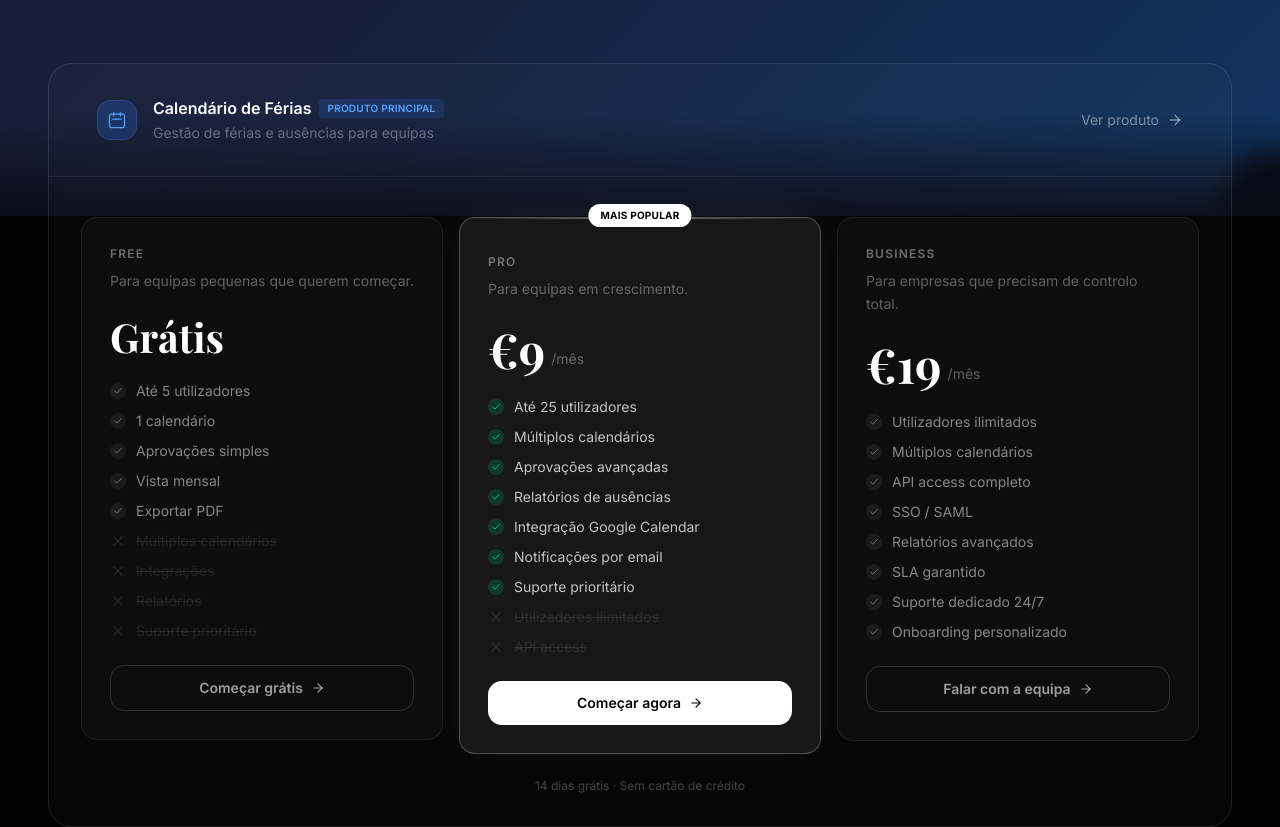
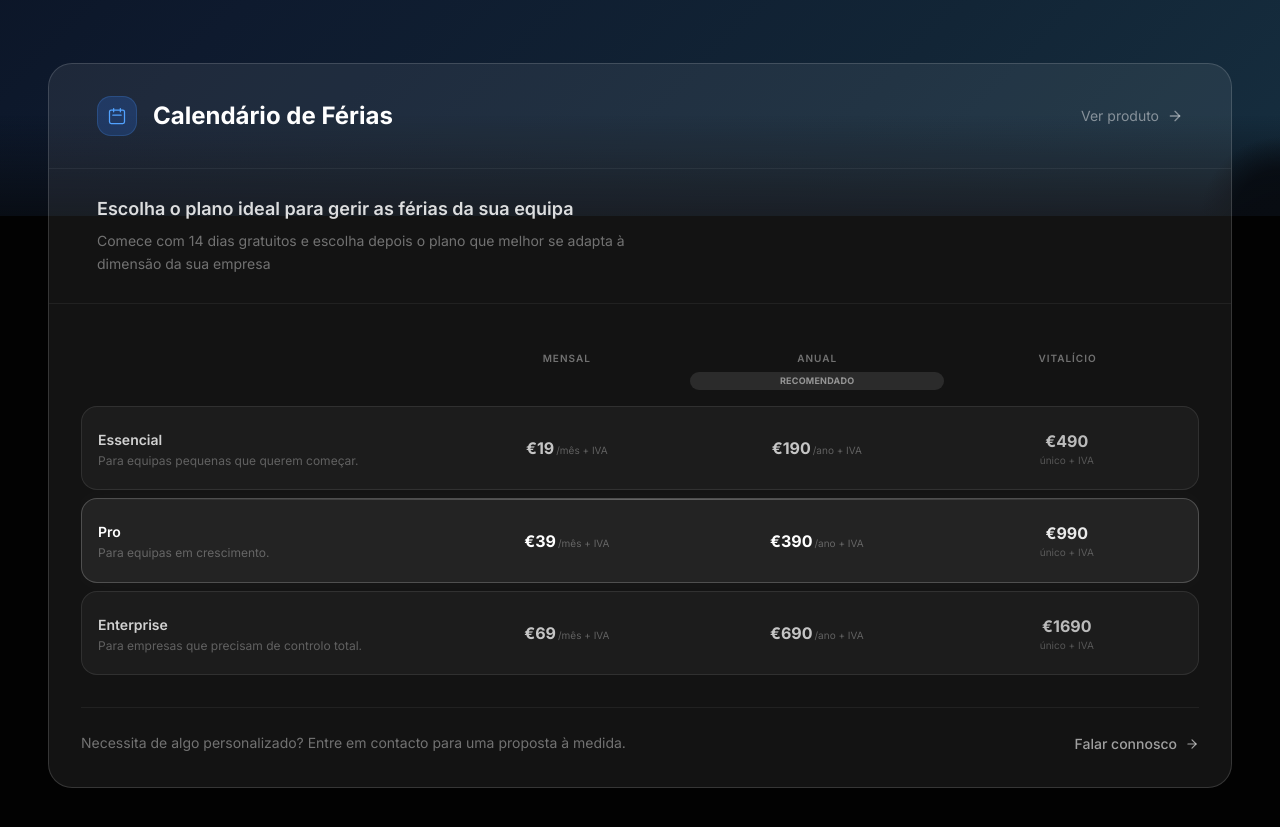
Before and after one commit to Saintz324/FRPC-softwares, a Next.js app: page /pricing in a window 1280 px wide. Shown: the part 584-1411 px from the top of the page. Built offline with nearby package versions, Linux system fonts and the light colour scheme.

Commit message:
desculpa edu

```diff
--- a/app/pricing/page.tsx
+++ b/app/pricing/page.tsx
@@ -21,8 +21,8 @@ const T = {
     monthly: 'Mensal',
     yearly: 'Anual',
     save: 'Poupa 2 meses',
-    perMonth: '/mês',
-    perYear: '/ano',
+    perMonth: '/mês + IVA',
+    perYear: '/ano + IVA',
     free: 'Grátis',
     ctaFree: 'Começar grátis',
     ctaPro: 'Começar agora',
@@ -45,6 +45,10 @@ const T = {
     bottomDesc: 'Volumes elevados, integrações específicas ou requisitos enterprise — fala connosco.',
     bottomCta: 'Falar com a equipa',
     footerRights: 'Todos os direitos reservados.',
+    calendarSubtitle: 'Escolha o plano ideal para gerir as férias da sua equipa',
+    calendarSupport: 'Comece com 14 dias gratuitos e escolha depois o plano que melhor se adapta à dimensão da sua empresa',
+    calendarNote: 'Necessita de algo personalizado? Entre em contacto para uma proposta à medida.',
+    calendarNoteCta: 'Falar connosco',
     products: {
       calendar: {
         badge: 'Calendário de Férias',
@@ -53,23 +57,23 @@ const T = {
         url: '/produtos/calendario-de-ferias',
         plans: [
           {
-            name: 'Free',
-            price: { monthly: 0, yearly: 0 },
+            name: 'Essencial',
+            price: { monthly: 19, yearly: 190, lifetime: 490 },
             description: 'Para equipas pequenas que querem começar.',
             features: ['Até 5 utilizadores', '1 calendário', 'Aprovações simples', 'Vista mensal', 'Exportar PDF'],
             notIncluded: ['Múltiplos calendários', 'Integrações', 'Relatórios', 'Suporte prioritário'],
           },
           {
             name: 'Pro',
-            price: { monthly: 9, yearly: 90 },
+            price: { monthly: 39, yearly: 390, lifetime: 990 },
             description: 'Para equipas em crescimento.',
             popular: true,
             features: ['Até 25 utilizadores', 'Múltiplos calendários', 'Aprovações avançadas', 'Relatórios de ausências', 'Integração Google Calendar', 'Notificações por email', 'Suporte prioritário'],
             notIncluded: ['Utilizadores ilimitados', 'API access'],
           },
           {
-            name: 'Business',
-            price: { monthly: 19, yearly: 190 },
+            name: 'Enterprise',
+            price: { monthly: 69, yearly: 690, lifetime: 1690 },
             description: 'Para empresas que precisam de controlo total.',
             features: ['Utilizadores ilimitados', 'Múltiplos calendários', 'API access completo', 'SSO / SAML', 'Relatórios avançados', 'SLA garantido', 'Suporte dedicado 24/7', 'Onboarding personalizado'],
             notIncluded: [],
@@ -83,8 +87,8 @@ const T = {
         url: '/produtos/project-manager',
         plans: [
           {
-            name: 'Free',
-            price: { monthly: 0, yearly: 0 },
+            name: 'Essencial',
+            price: { monthly: 5, yearly: 50 },
             description: 'Para começar a organizar os teus projetos.',
             features: ['3 projetos', 'Até 5 utilizadores', 'Quadros Kanban', 'Vista de tarefas'],
             notIncluded: ['Projetos ilimitados', 'Relatórios', 'Integrações', 'Suporte prioritário'],
@@ -98,7 +102,7 @@ const T = {
             notIncluded: ['Utilizadores ilimitados', 'API access'],
           },
           {
-            name: 'Business',
+            name: 'Enterprise',
             price: { monthly: 25, yearly: 250 },
             description: 'Para empresas com controlo total.',
             features: ['Utilizadores ilimitados', 'Projetos ilimitados', 'API access completo', 'SSO / SAML', 'Relatórios avançados', 'SLA garantido', 'Suporte dedicado 24/7'],
@@ -117,8 +121,8 @@ const T = {
     monthly: 'Monthly',
     yearly: 'Yearly',
     save: 'Save 2 months',
-    perMonth: '/mo',
-    perYear: '/yr',
+    perMonth: '/mo + VAT',
+    perYear: '/yr + VAT',
     free: 'Free',
     ctaFree: 'Start for free',
     ctaPro: 'Get started',
@@ -141,6 +145,10 @@ const T = {
     bottomDesc: 'High volumes, specific integrations or enterprise requirements — get in touch.',
     bottomCta: 'Talk to the team',
     footerRights: 'All rights reserved.',
+    calendarSubtitle: 'Choose the ideal plan to manage your team\'s vacations',
+    calendarSupport: 'Start with a 14-day free trial and then choose the plan that best fits your company\'s size',
+    calendarNote: 'Need something custom? Get in touch for a tailored proposal.',
+    calendarNoteCta: 'Talk to us',
     products: {
       calendar: {
         badge: 'Vacation Schedule',
@@ -149,23 +157,23 @@ const T = {
         url: '/produtos/calendario-de-ferias',
         plans: [
           {
-            name: 'Free',
-            price: { monthly: 0, yearly: 0 },
+            name: 'Essential',
+            price: { monthly: 0, yearly: 0, lifetime: 0 },
             description: 'For small teams getting started.',
             features: ['Up to 5 users', '1 calendar', 'Simple approvals', 'Monthly view', 'PDF export'],
             notIncluded: ['Multiple calendars', 'Integrations', 'Reports', 'Priority support'],
           },
           {
             name: 'Pro',
-            price: { monthly: 9, yearly: 90 },
+            price: { monthly: 9, yearly: 90, lifetime: 249 },
             description: 'For growing teams.',
             popular: true,
             features: ['Up to 25 users', 'Multiple calendars', 'Advanced approvals', 'Absence reports', 'Google Calendar sync', 'Email notifications', 'Priority support'],
             notIncluded: ['Unlimited users', 'API access'],
           },
           {
-            name: 'Business',
-            price: { monthly: 19, yearly: 190 },
+            name: 'Enterprise',
+            price: { monthly: 19, yearly: 190, lifetime: 490 },
             description: 'For companies needing full control.',
             features: ['Unlimited users', 'Multiple calendars', 'Full API access', 'SSO / SAML', 'Advanced reports', 'Guaranteed SLA', 'Dedicated 24/7 support', 'Custom onboarding'],
             notIncluded: [],
@@ -179,8 +187,8 @@ const T = {
         url: '/produtos/project-manager',
         plans: [
           {
-            name: 'Free',
-            price: { monthly: 0, yearly: 0 },
+            name: 'Essential',
+            price: { monthly: 5, yearly: 50 },
             description: 'To start organizing your projects.',
             features: ['3 projects', 'Up to 5 users', 'Kanban boards', 'Task view'],
             notIncluded: ['Unlimited projects', 'Reports', 'Integrations', 'Priority support'],
@@ -207,7 +215,7 @@ const T = {
 }
 
 type Lang = 'pt' | 'en'
-type Plan = { name: string; price: { monthly: number; yearly: number }; description?: string; popular?: boolean; features: string[]; notIncluded: string[] }
+type Plan = { name: string; price: { monthly: number; yearly: number; lifetime?: number }; description?: string; popular?: boolean; features: string[]; notIncluded: string[] }
 
 // ─── Plan card ───────────────────────────────────────────────────────────────
 function PlanCard({ plan, yearly, lang, productUrl }: { plan: Plan; yearly: boolean; lang: Lang; productUrl?: string }) {
@@ -287,6 +295,104 @@ function PlanCard({ plan, yearly, lang, productUrl }: { plan: Plan; yearly: bool
             <ArrowRight className="w-3.5 h-3.5 group-hover:translate-x-0.5 transition-transform duration-200" />
           </MagneticButton>
         </Link>
+      </div>
+    </div>
+  )
+}
+
+// ─── Calendar pricing table ───────────────────────────────────────────────────
+function CalendarTable({ plans, lang }: { plans: Plan[]; lang: Lang }) {
+  const t = T[lang]
+  const isPt = lang === 'pt'
+
+  return (
+    <div className="overflow-x-auto">
+      <div className="min-w-[480px]">
+        {/* Column headers */}
+        <div className="grid grid-cols-[1.5fr_1fr_1.1fr_1fr] gap-2 mb-4 px-4">
+          <div />
+          <div className="text-center">
+            <span className="text-[10px] tracking-widest uppercase text-white/40 font-semibold">{t.monthly}</span>
+          </div>
+          <div className="text-center">
+            <span className="text-[10px] tracking-widest uppercase text-white/40 font-semibold">{t.yearly}</span>
+            <span className="block mt-1 px-2 py-0.5 rounded-full bg-white/10 text-white/50 text-[9px] font-bold tracking-wide uppercase whitespace-nowrap">
+              {isPt ? 'Recomendado' : 'Recommended'}
+            </span>
+          </div>
+          <div className="text-center">
+            <span className="text-[10px] tracking-widest uppercase text-white/40 font-semibold">{isPt ? 'Vitalício' : 'Lifetime'}</span>
+          </div>
+        </div>
+
+        {/* Plan rows */}
+        <div className="space-y-2">
+          {plans.map((plan) => {
+            const isPro = !!plan.popular
+            return (
+              <div
+                key={plan.name}
+                className={`relative grid grid-cols-[1.5fr_1fr_1.1fr_1fr] gap-2 items-center rounded-2xl border px-4 py-5 ${
+                  isPro
+                    ? 'border-white/20 bg-white/[0.07] shadow-[0_0_30px_rgba(255,255,255,0.03)]'
+                    : 'border-white/[0.09] bg-white/[0.04]'
+                }`}
+              >
+                {isPro && (
+                  <div className="absolute top-0 left-0 right-0 h-px bg-gradient-to-r from-transparent via-white/30 to-transparent rounded-t-2xl" />
+                )}
+
+                {/* Plan name */}
+                <div>
+                  <span className={`text-sm font-semibold ${isPro ? 'text-white' : 'text-white/80'}`}>{plan.name}</span>
+                  {plan.description && (
+                    <span className="block text-white/30 text-xs mt-0.5 leading-snug">{plan.description}</span>
+                  )}
+                </div>
+
+                {/* Monthly */}
+                <div className="text-center">
+                  {plan.price.monthly === 0 ? (
+                    <span className={`text-sm font-semibold ${isPro ? 'text-white/80' : 'text-white/55'}`}>{t.free}</span>
+                  ) : (
+                    <div>
+                      <span className={`font-bold text-base ${isPro ? 'text-white' : 'text-white/75'}`}>€{plan.price.monthly}</span>
+                      <span className="text-white/30 text-[10px] ml-0.5">{t.perMonth}</span>
+                    </div>
+                  )}
+                </div>
+
+                {/* Annual */}
+                <div className="text-center">
+                  {plan.price.yearly === 0 ? (
+                    <span className={`text-sm font-semibold ${isPro ? 'text-white/80' : 'text-white/55'}`}>{t.free}</span>
+                  ) : (
+                    <div>
+                      <span className={`font-bold text-base ${isPro ? 'text-white' : 'text-white/75'}`}>€{plan.price.yearly}</span>
+                      <span className="text-white/30 text-[10px] ml-0.5">{t.perYear}</span>
+                    </div>
+                  )}
+                </div>
+
+                {/* Lifetime */}
+                <div className="text-center">
+                  {plan.price.lifetime !== undefined ? (
+                    plan.price.lifetime === 0 ? (
+                      <span className={`text-sm font-semibold ${isPro ? 'text-white/80' : 'text-white/55'}`}>{t.free}</span>
+                    ) : (
+                      <div>
+                        <span className={`font-bold text-base ${isPro ? 'text-white/90' : 'text-white/70'}`}>€{plan.price.lifetime}</span>
+                        <span className="text-white/25 text-[10px] block">{isPt ? 'único + IVA' : 'once + VAT'}</span>
+                      </div>
+                    )
+                  ) : (
+                    <span className="text-white/20 text-sm">—</span>
+                  )}
+                </div>
+              </div>
+            )
+          })}
+        </div>
       </div>
     </div>
   )
@@ -377,7 +483,7 @@ export default function PricingPage() {
         <section className="relative px-6 md:px-12 pb-24">
           <div className="max-w-7xl mx-auto">
             <Reveal>
-              <div className="rounded-3xl border border-white/10 bg-white/[0.02] overflow-hidden">
+              <div className="rounded-3xl border border-white/15 bg-white/[0.07] overflow-hidden">
                 {/* Product header */}
                 <div className="px-8 md:px-12 py-8 border-b border-white/[0.06] flex flex-col md:flex-row md:items-center md:justify-between gap-4">
                   <div className="flex items-center gap-4">
@@ -387,11 +493,7 @@ export default function PricingPage() {
                       </svg>
                     </div>
                     <div>
-                      <div className="flex items-center gap-2">
-                        <ScrambleText text={t.products.calendar.badge} className="text-white font-semibold" />
-                        <span className="px-2 py-0.5 rounded bg-blue-500/15 text-blue-400 text-[10px] font-semibold tracking-wide uppercase"><ScrambleText text={t.flagship} /></span>
-                      </div>
-                      <ScrambleText text={t.products.calendar.tagline} className="text-white/35 text-sm" />
+                      <ScrambleText text={t.products.calendar.badge} className="text-white font-bold text-xl md:text-2xl" />
                     </div>
                   </div>
                   <Link href={t.products.calendar.url} className="group inline-flex items-center gap-2 text-white/45 hover:text-white text-sm transition-[color] duration-200">
@@ -400,14 +502,24 @@ export default function PricingPage() {
                   </Link>
                 </div>
 
-                {/* Plans grid */}
+                {/* Subtitle + support text */}
+                <div className="px-8 md:px-12 py-7 border-b border-white/[0.06]">
+                  <ScrambleText as="h3" text={t.calendarSubtitle} className="text-white/85 text-base md:text-lg font-semibold leading-snug" />
+                  <ScrambleText as="p" text={t.calendarSupport} className="text-white/40 text-sm mt-2 leading-relaxed max-w-xl" />
+                </div>
+
+                {/* Plans table */}
                 <div className="p-6 md:p-8 pt-8 md:pt-10">
-                  <div className="grid grid-cols-1 md:grid-cols-3 gap-4 items-start">
-                    {t.products.calendar.plans.map((plan) => (
-                      <PlanCard key={plan.name} plan={plan} yearly={yearly} lang={lang as Lang} productUrl={t.products.calendar.url} />
-                    ))}
+                  <CalendarTable plans={t.products.calendar.plans} lang={lang as Lang} />
+
+                  {/* Bottom note */}
+                  <div className="mt-8 flex flex-col sm:flex-row items-start sm:items-center justify-between gap-3 pt-6 border-t border-white/[0.06]">
+                    <ScrambleText as="p" text={t.calendarNote} className="text-white/40 text-sm leading-relaxed" />
+                    <Link href="/#contact" className="group shrink-0 inline-flex items-center gap-2 text-white/60 hover:text-white text-sm font-medium transition-[color] duration-200">
+                      <ScrambleText text={t.calendarNoteCta} />
+                      <ArrowRight className="w-3.5 h-3.5 group-hover:translate-x-0.5 transition-transform duration-200" />
+                    </Link>
                   </div>
-                  <ScrambleText as="p" text={t.trialNote} className="text-center text-white/25 text-xs mt-6" />
                 </div>
               </div>
             </Reveal>
--- a/components/spline-background.tsx
+++ b/components/spline-background.tsx
@@ -87,7 +87,7 @@ export const SplineBackground = memo(function SplineBackground() {
       ref={containerRef}
       className="fixed inset-0 w-full h-full -z-10"
       style={{
-        background: 'linear-gradient(135deg, #1a1a2e 0%, #16213e 50%, #0f3460 100%)',
+        background: 'linear-gradient(135deg, #080e1c 0%, #0e1a2e 40%, #122536 75%, #162e3f 100%)',
         contain: 'strict'
       }}
     >
@@ -97,7 +97,7 @@ export const SplineBackground = memo(function SplineBackground() {
         style={{
           width: '80px',
           height: '80px',
-          background: 'radial-gradient(circle at bottom right, rgba(10,10,20,1) 0%, rgba(10,10,20,0.9) 40%, transparent 70%)',
+          background: 'radial-gradient(circle at bottom right, rgba(8,12,18,1) 0%, rgba(8,12,18,0.9) 40%, transparent 70%)',
         }}
       />
 
@@ -106,7 +106,7 @@ export const SplineBackground = memo(function SplineBackground() {
         className="absolute bottom-0 left-0 right-0 z-40 pointer-events-none"
         style={{
           height: '100px',
-          background: 'linear-gradient(to top, rgba(10,10,20,0.9) 0%, transparent 100%)',
+          background: 'linear-gradient(to top, rgba(8,12,18,0.9) 0%, transparent 100%)',
         }}
       />
 
```
Also changed, not shown: components/language-provider.tsx (+15 -15 lines), components/sections/projects.tsx (+25 -25 lines).
